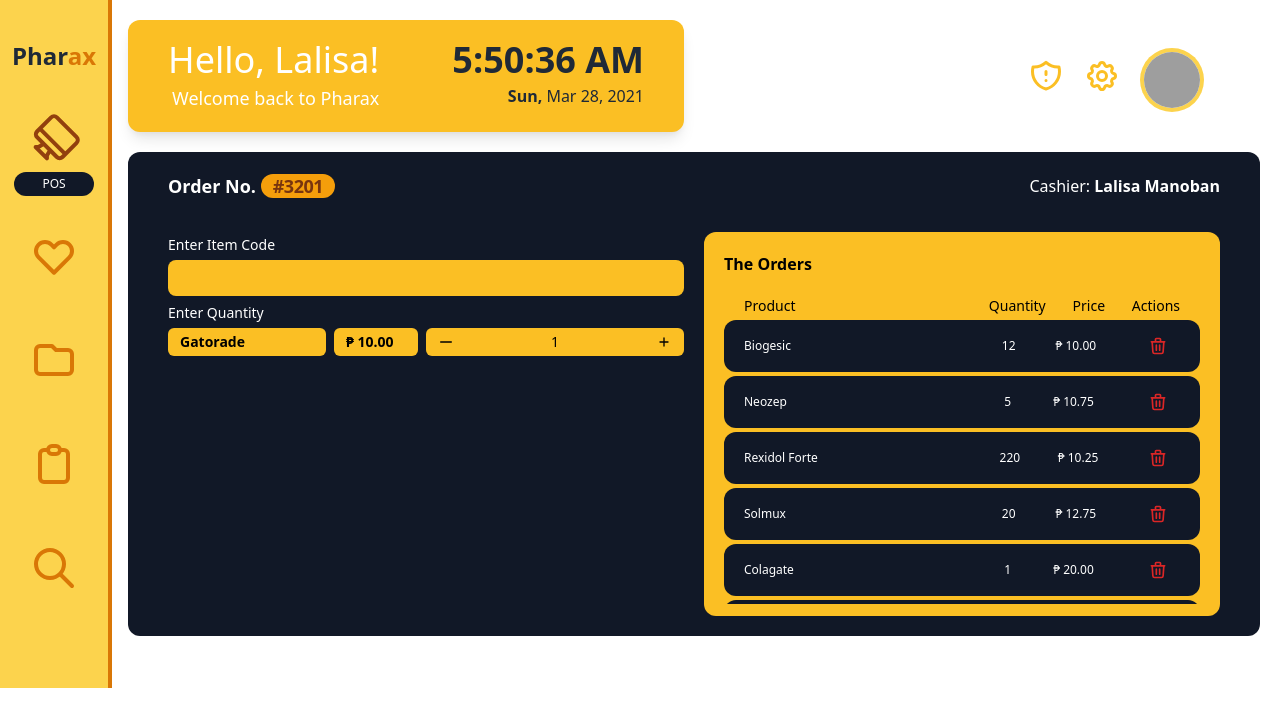
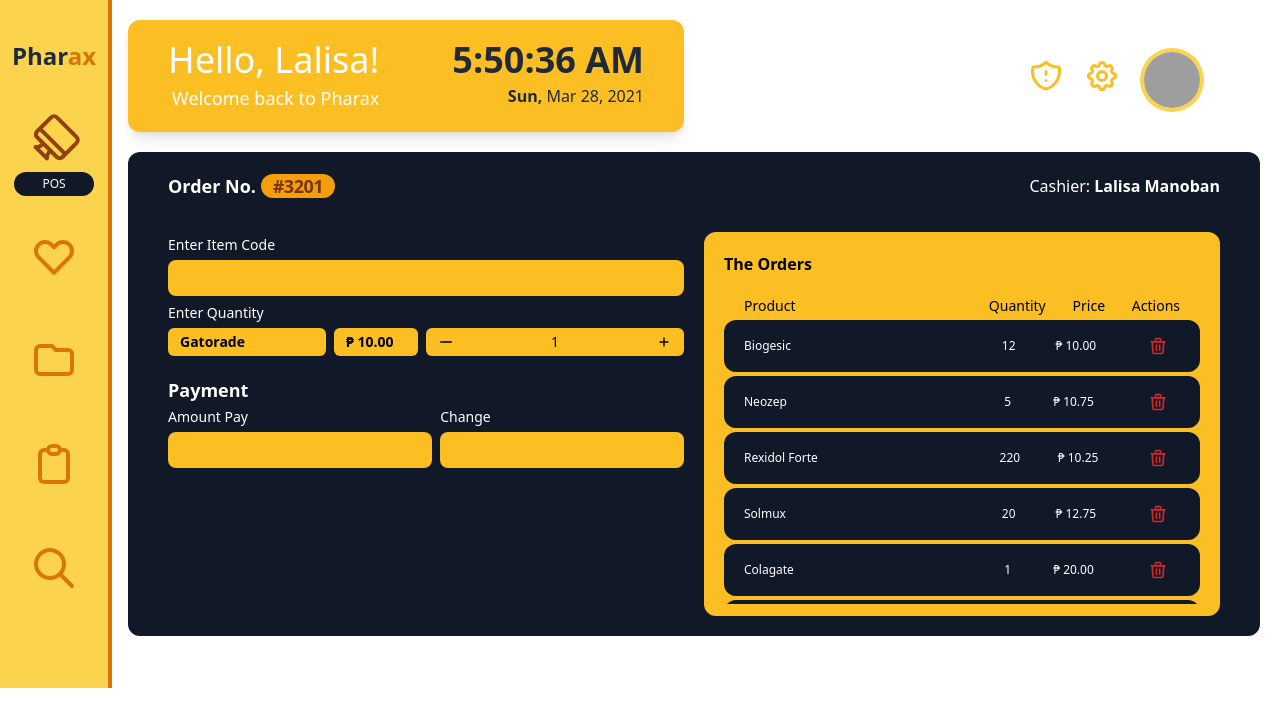
Before and after one commit to VeoScript/pharax, a Nuxt app: page /home in a window 1280 px wide. Shown: the top 726 px of the page. Built offline with nearby package versions, Linux system fonts and the light colour scheme; grey boxes are pictures that could not be loaded.

Commit message:
feat: add payment form

```diff
--- a/components/layouts/PosMachine.vue
+++ b/components/layouts/PosMachine.vue
@@ -26,8 +26,18 @@
             </button>
           </div>
         </div>
-        <div class="flex">
-
+        <div class="payment mt-5 justify-center">
+          <span class="font-bold text-lg text-white">Payment</span>
+          <div class="flex">
+            <div class="mr-1">
+              <span class="text-white text-sm">Amount Pay</span>
+              <input class="w-full px-5 py-1 mt-1 mb-1 text-lg bg-yellow-400 text-black rounded-lg focus:outline-none" type="text" />
+            </div>
+            <div class="ml-1">
+              <span class="text-white text-sm text">Change</span>
+              <input class="w-full px-5 py-1 mt-1 mb-1 text-lg bg-yellow-400 text-black rounded-lg focus:outline-none" type="text" />
+            </div>
+          </div>
         </div>
       </form>
       <div class="w-full ml-5">
```
